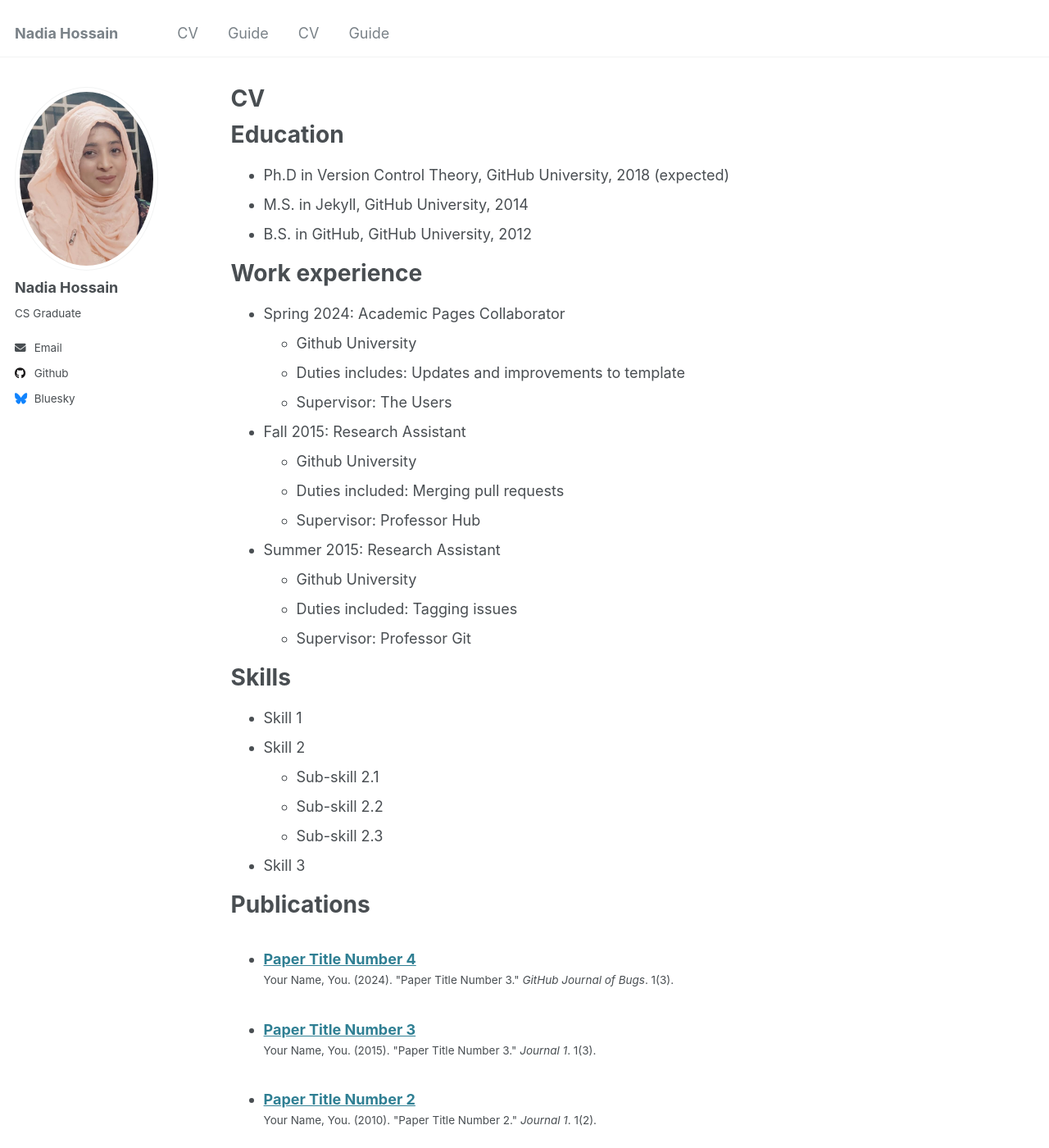
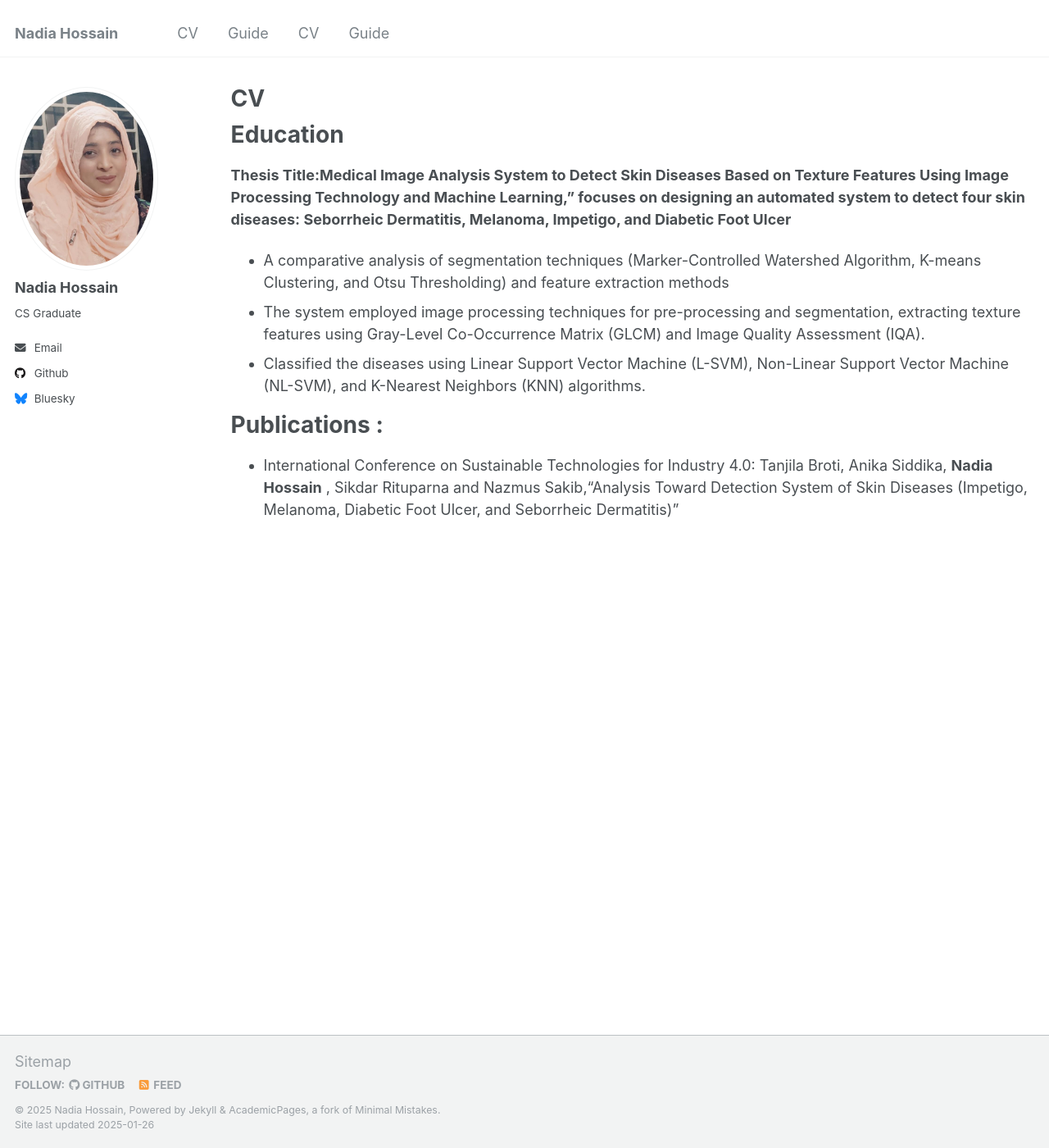
Before and after one commit to Nadia214/hnadia, a Jekyll site: the page built from _pages/cv.md, in a window 1280 px wide and 1400 px high. Shown: the whole window at 82% size. Built offline with Jekyll 4.4.1, drawn with Linux system fonts in a browser that asks for light colours; some of the changed text lies outside the part shown.

Commit message:
Update cv.md

```diff
--- a/_pages/cv.md
+++ b/_pages/cv.md
@@ -11,54 +11,12 @@ redirect_from:
 
 Education
 ======
-* Ph.D in Version Control Theory, GitHub University, 2018 (expected)
-* M.S. in Jekyll, GitHub University, 2014
-* B.S. in GitHub, GitHub University, 2012
+ **Thesis Title:Medical Image Analysis System to Detect Skin Diseases Based on Texture Features Using Image Processing Technology and Machine Learning," focuses on designing an automated system to detect four skin diseases: Seborrheic Dermatitis, Melanoma, Impetigo, and Diabetic Foot Ulcer**
 
-Work experience
+* A comparative analysis of segmentation techniques (Marker-Controlled Watershed Algorithm, K-means Clustering, and Otsu Thresholding) and feature extraction methods
+* The system employed image processing techniques for pre-processing and segmentation, extracting texture features using Gray-Level Co-Occurrence Matrix (GLCM) and Image Quality Assessment (IQA).
+*  Classified the diseases using Linear Support Vector Machine (L-SVM), Non-Linear Support Vector Machine (NL-SVM), and K-Nearest Neighbors (KNN) algorithms.
+
+Publications :
 ======
-* Spring 2024: Academic Pages Collaborator
-  * Github University
-  * Duties includes: Updates and improvements to template
-  * Supervisor: The Users
-
-* Fall 2015: Research Assistant
-  * Github University
-  * Duties included: Merging pull requests
-  * Supervisor: Professor Hub
-
-* Summer 2015: Research Assistant
-  * Github University
-  * Duties included: Tagging issues
-  * Supervisor: Professor Git
-
-Skills
-======
-* Skill 1
-* Skill 2
-  * Sub-skill 2.1
-  * Sub-skill 2.2
-  * Sub-skill 2.3
-* Skill 3
-
-Publications
-======
-  <ul>{% for post in site.publications reversed %}
-    {% include archive-single-cv.html %}
-  {% endfor %}</ul>
-
-Talks
-======
-  <ul>{% for post in site.talks reversed %}
-    {% include archive-single-talk-cv.html  %}
-  {% endfor %}</ul>
-
-Teaching
-======
-  <ul>{% for post in site.teaching reversed %}
-    {% include archive-single-cv.html %}
-  {% endfor %}</ul>
-
-Service and leadership
-======
-* Currently signed in to 43 different slack teams
+* International Conference on Sustainable Technologies for Industry 4.0: Tanjila Broti, Anika Siddika, **Nadia Hossain** , Sikdar Rituparna and Nazmus Sakib,“Analysis Toward Detection System of Skin Diseases (Impetigo, Melanoma, Diabetic Foot Ulcer, and Seborrheic Dermatitis)"
```
